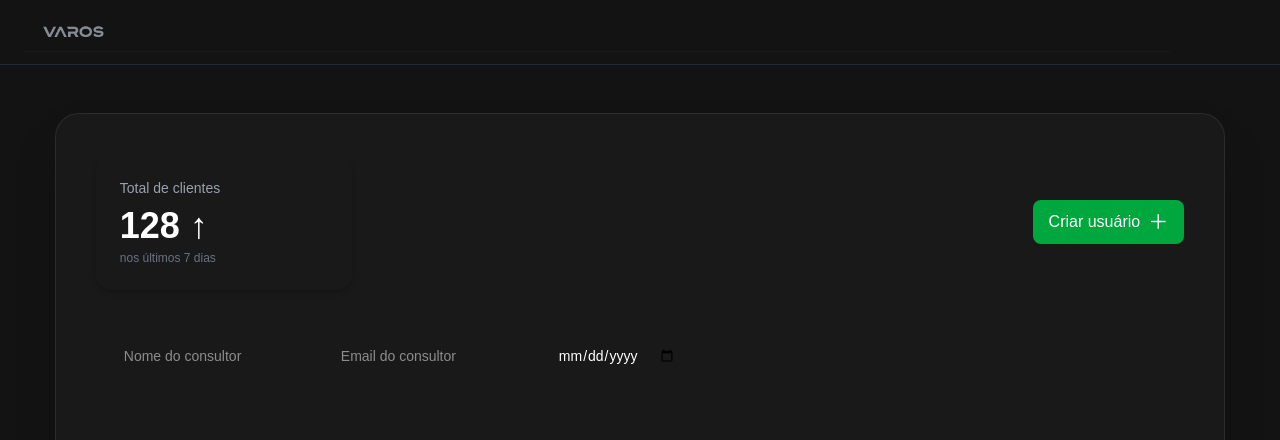
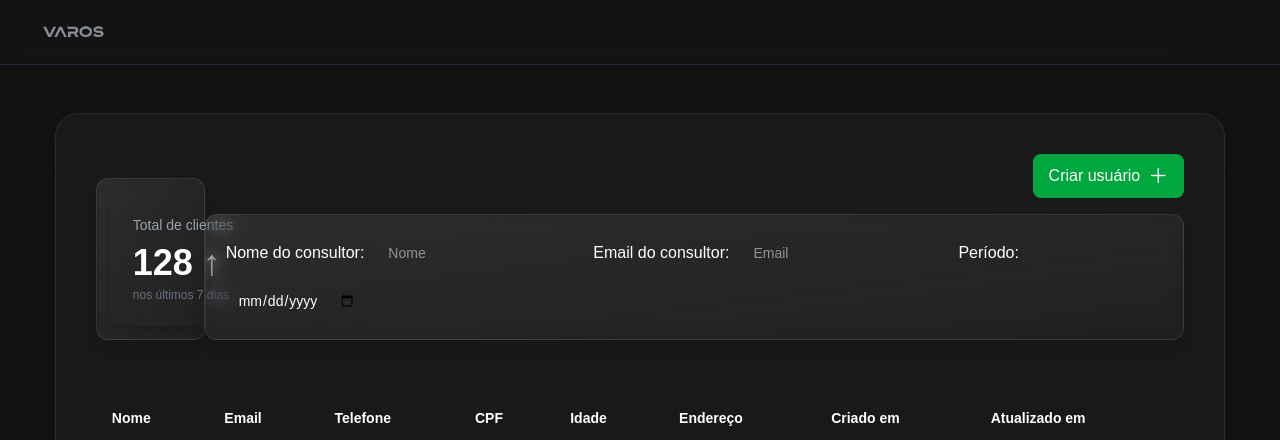
Before and after one commit to ClaudineiMS/Varos, a Next.js app: page / in a window 1280 px wide. Shown: the top 440 px of the page. Built offline with nearby package versions, Linux system fonts and the light colour scheme; no server answers.

Commit message:
feat(dashboard): Padronização do dashbord de acordo com o protótipo

```diff
--- a/src/app/page.tsx
+++ b/src/app/page.tsx
@@ -32,13 +32,49 @@ export default function Dashboard(): JSX.Element {
             overflow-hidden
           "
         >
-          <div className="flex justify-between items-center">
-            <SummaryCard />
-            <CreateUserButton />
+          <div className="flex justify-between items-end">
+            <div
+              className="
+                    mt-2
+                    w-1/10
+                    bg-linear-to-br
+                    from-[rgba(255,255,255,0.08)]
+                    to-[rgba(255,255,255,0.02)]
+                    border
+                    border-[rgba(255,255,255,0.1)]
+                    rounded-xl
+                    p-3
+                    shadow-lg
+                    backdrop-blur-sm
+                    transition hover:bg-[rgba(255,255,255,0.1)]
+                  "
+            >
+              <SummaryCard />
+            </div>
+            <div className="flex flex-col items-end">
+              <CreateUserButton />
+              <div className="mt-2 w-full">
+                <div
+                  className="
+                    mt-2
+                    w-full
+                    bg-linear-to-br
+                    from-[rgba(255,255,255,0.08)]
+                    to-[rgba(255,255,255,0.02)]
+                    border
+                    border-[rgba(255,255,255,0.1)]
+                    rounded-xl
+                    p-1
+                    shadow-lg
+                    backdrop-blur-sm
+                    transition hover:bg-[rgba(255,255,255,0.1)]
+                  "
+                >
+                  <Filters />
+                </div>
+              </div>
+            </div>
           </div>
-
-          <Filters />
-
           {loading ? (
             <p className="text-gray-400 text-center mt-10">
               Carregando usuários...
--- a/src/components/Filters.tsx
+++ b/src/components/Filters.tsx
@@ -3,19 +3,18 @@ import { JSX } from "react";
 export default function Filters(): JSX.Element {
   return (
     <div className="flex flex-wrap items-center gap-3 bg-lightDark p-4 rounded-xl">
+      Nome do consultor:
       <input
         className="bg-dark px-3 py-2 rounded-lg text-sm"
-        placeholder="Nome do consultor"
+        placeholder="Nome"
       />
+      Email do consultor:
       <input
         className="bg-dark px-3 py-2 rounded-lg text-sm"
-        placeholder="Email do consultor"
+        placeholder="Email"
       />
-      <input
-        className="bg-dark px-3 py-2 rounded-lg text-sm"
-        placeholder="Período"
-        type="date"
-      />
+      Período:
+      <input className="bg-dark px-3 py-2 rounded-lg text-sm" type="date" />
     </div>
   );
 }
```
Also changed, not shown: 2 other files (tests, documents, lock files or other folders).
